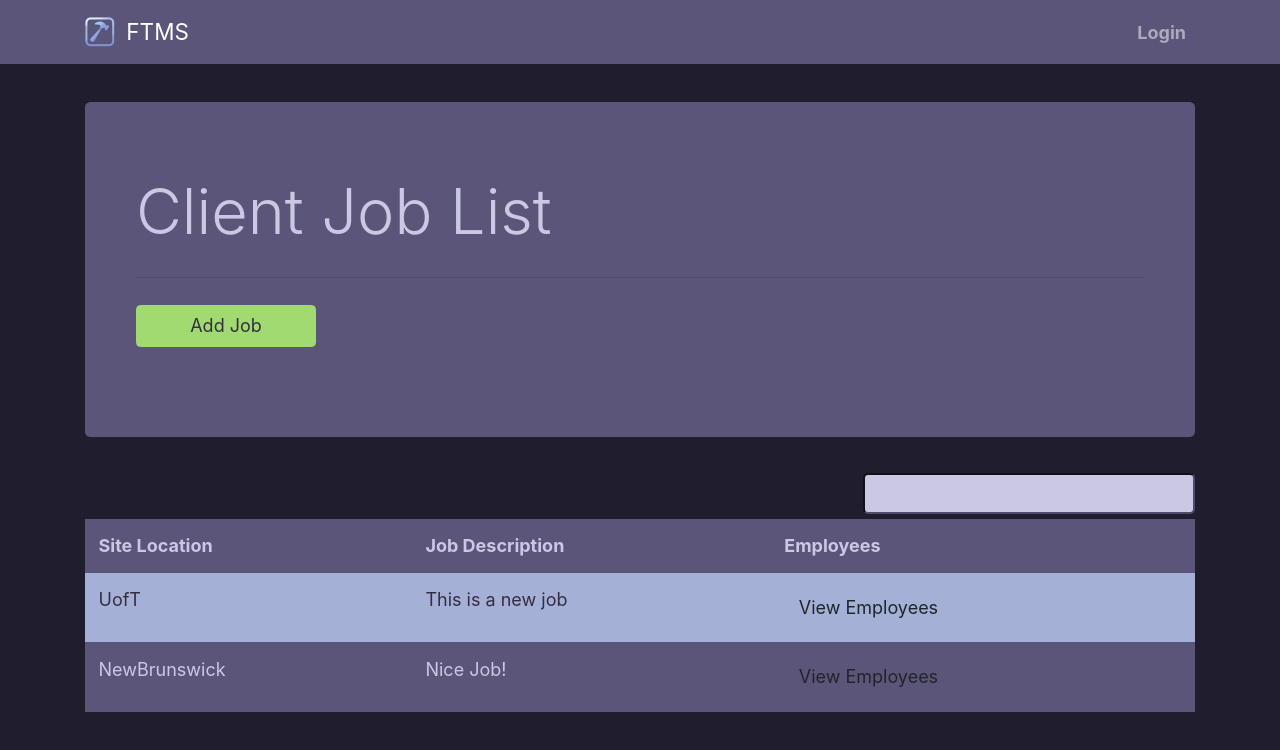
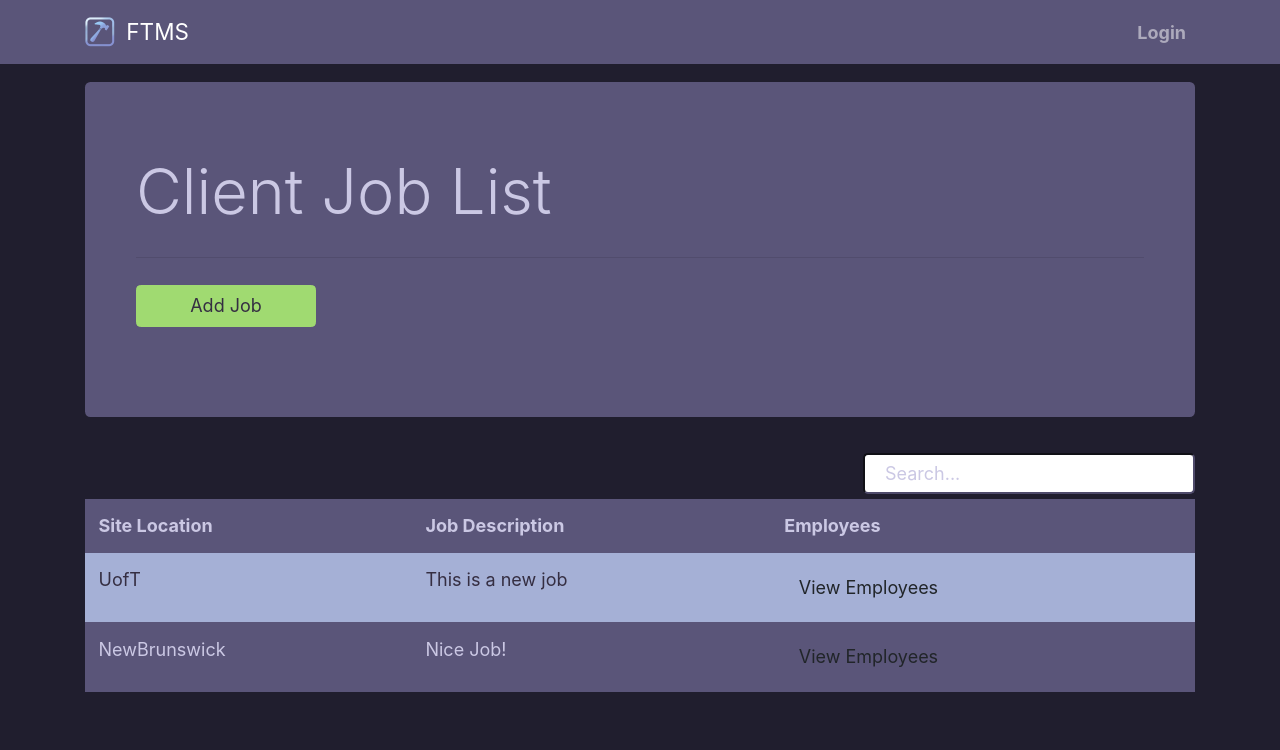
Before and after one commit to CSC207-TLI-TBTEENS/ftms-tbteens-frontend, a React (Create React App) app: page /clientJobs in a window 1280 px wide. Shown: the top 750 px of the page. Built offline with nearby package versions, Linux system fonts and the light colour scheme.

Commit message:
Change to the Search Bar

```diff
--- a/src/components/Search.js
+++ b/src/components/Search.js
@@ -49,7 +49,7 @@ class SearchBar extends Component {
             name="query"
             id="query"
             value = {this.state.query}
-            placeholder="search"
+            placeholder="Search..."
             autoComplete="off"
             onChange={this.searching}
             />
--- a/src/index.css
+++ b/src/index.css
@@ -167,41 +167,11 @@ code {
 .search {
     color: rgb(90, 85, 121);
     border-color: rgb(79, 75, 107);
-    background-color: rgb(203, 200, 228);
     padding: 5px 20px;
     border-radius: 5px;
     float: right;
 }
 
-.search:focus {
-  background-color: rgb(203, 200, 228);
-}
-/* Transitions */
-.page {
-  position: absolute;
-  margin-top: 20px;
-  left: 0;
-  right: 0;
-}
-.fade-appear
-.fade-enter {
-  opacity: 0;
-  z-index: 1;
-}
-.fade-appear-active
-.fade-enter.fade-enter-active {
-  opacity: 1;
-  transition: opacity 500ms linear 250ms;
-}
-
-.fade-exit {
-  opacity: 1;
-}
-
-.fade-exit.fade-exit-active {
-  opacity: 0;
-  transition: opacity 250ms linear;
-}
 
 /* Loading Rings  */
 @keyframes lds-double-ring {
```
